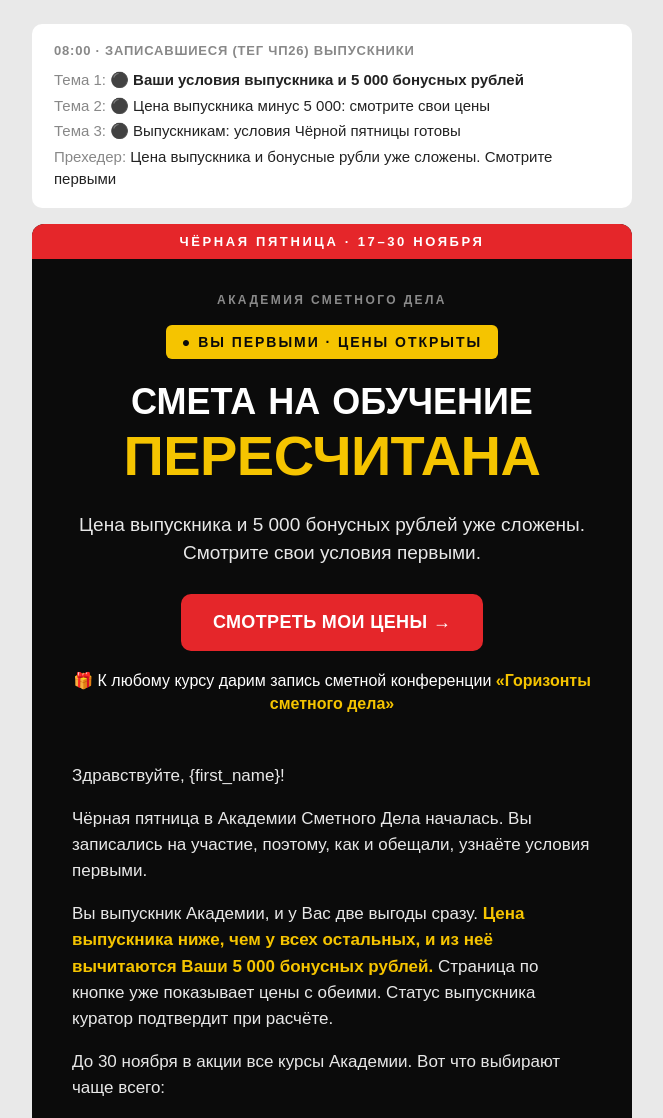
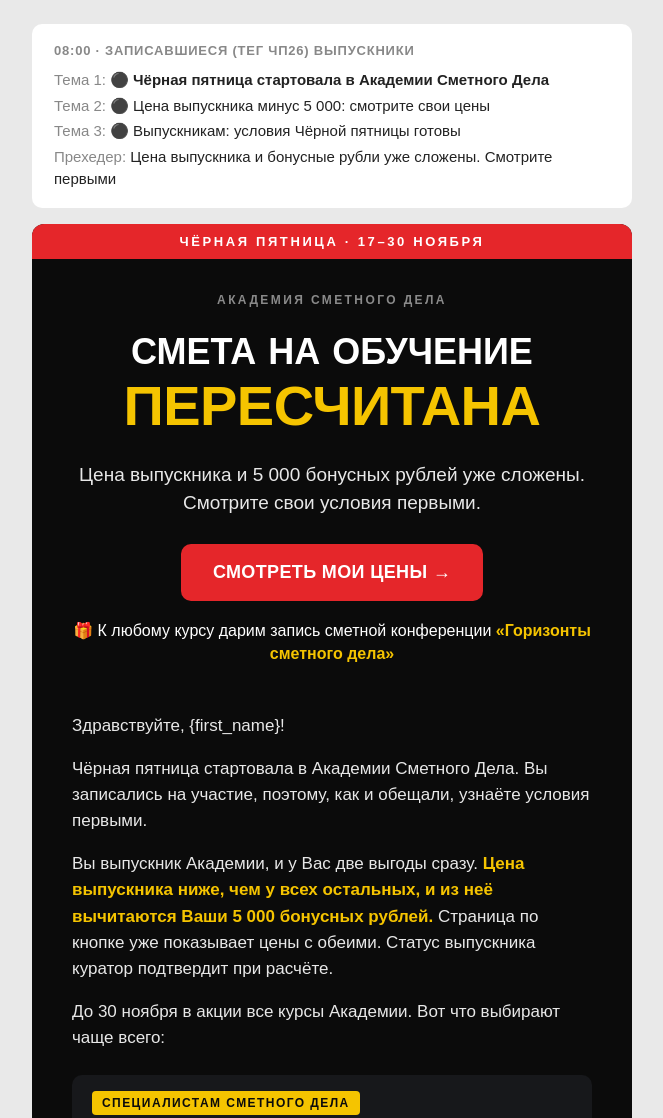
Before and after one commit to acerkill-wq/asd-chp26-pisma-9250, a plain HTML site: page p_17-11_zapisavshiesya_vypuskniki.html in a window 1280 px wide. Shown: the top 1118 px of the page, without its empty margins (308-971 px from the left). Drawn offline with Linux system fonts and the light colour scheme.

Commit message:
Add files via upload

```diff
--- a/p_17-11_zapisavshiesya_vypuskniki.html
+++ b/p_17-11_zapisavshiesya_vypuskniki.html
@@ -29,7 +29,7 @@
 
 <div class="subj">
   <b class="h">08:00 · ЗАПИСАВШИЕСЯ (ТЕГ ЧП26) ВЫПУСКНИКИ</b>
-  <p style="margin:8px 0 4px;font-size:15px"><span style="color:#888">Тема 1:</span> <b>⚫ Ваши условия выпускника и 5 000 бонусных рублей</b></p>
+  <p style="margin:8px 0 4px;font-size:15px"><span style="color:#888">Тема 1:</span> <b>⚫ Чёрная пятница стартовала в Академии Сметного Дела</b></p>
   <p style="margin:0 0 4px;font-size:15px"><span style="color:#888">Тема 2:</span> ⚫ Цена выпускника минус 5 000: смотрите свои цены</p>
   <p style="margin:0 0 4px;font-size:15px"><span style="color:#888">Тема 3:</span> ⚫ Выпускникам: условия Чёрной пятницы готовы</p>
   <p style="margin:0;font-size:15px"><span style="color:#888">Прехедер:</span> Цена выпускника и бонусные рубли уже сложены. Смотрите первыми</p>
@@ -43,10 +43,7 @@
   <tr><td bgcolor="#E5262A" style="background:#E5262A;padding:10px 20px;text-align:center;font-family:Arial,Helvetica,sans-serif;font-size:13px;font-weight:bold;letter-spacing:.2em;color:#ffffff">ЧЁРНАЯ ПЯТНИЦА · 17–30&nbsp;НОЯБРЯ</td></tr>
 
   <tr><td class="pad" bgcolor="#0b0b0b" style="background:#0b0b0b;padding:34px 40px 10px;text-align:center">
-    <p style="margin:0 0 18px;font-family:Arial,Helvetica,sans-serif;font-size:12px;font-weight:bold;letter-spacing:.2em;color:#8a8a8a">АКАДЕМИЯ СМЕТНОГО ДЕЛА</p>
-    <table role="presentation" cellpadding="0" cellspacing="0" align="center" style="margin:0 auto 24px"><tr>
-      <td class="tag" bgcolor="#F5C400" style="background:#F5C400;border-radius:6px;padding:9px 16px;font-family:Arial,Helvetica,sans-serif;font-size:14px;font-weight:bold;letter-spacing:.14em;color:#0b0b0b;white-space:nowrap">● ВЫ ПЕРВЫМИ · ЦЕНЫ ОТКРЫТЫ</td>
-    </tr></table>
+    <p style="margin:0 0 26px;font-family:Arial,Helvetica,sans-serif;font-size:12px;font-weight:bold;letter-spacing:.2em;color:#8a8a8a">АКАДЕМИЯ СМЕТНОГО ДЕЛА</p>
     <p class="h1" style="margin:0;font-family:Arial Black,Arial,Helvetica,sans-serif;font-size:36px;line-height:1.1;font-weight:900;color:#ffffff;text-transform:uppercase">Смета на обучение</p>
     <p class="big" style="margin:6px 0 0;font-family:Arial Black,Arial,Helvetica,sans-serif;font-size:56px;line-height:1.05;font-weight:900;color:#F5C400;text-transform:uppercase;letter-spacing:-.01em">пересчитана</p>
     <p class="lead" style="margin:24px 0 28px;font-family:Arial,Helvetica,sans-serif;font-size:19px;line-height:1.45;color:#e8e8e8">Цена выпускника и 5 000 бонусных рублей уже сложены. Смотрите свои условия первыми.</p>
@@ -59,7 +56,7 @@
 
   <tr><td class="pad" style="padding:38px 40px 8px">
     <p style="margin:0 0 16px;font-family:Arial,Helvetica,sans-serif;font-size:17px;line-height:1.55;color:#e8e8e8">Здравствуйте, {first_name}!</p>
-    <p style="margin:0 0 16px;font-family:Arial,Helvetica,sans-serif;font-size:17px;line-height:1.55;color:#e8e8e8">Чёрная пятница в Академии Сметного Дела началась. Вы записались на участие, поэтому, как и обещали, узнаёте условия первыми.</p>
+    <p style="margin:0 0 16px;font-family:Arial,Helvetica,sans-serif;font-size:17px;line-height:1.55;color:#e8e8e8">Чёрная пятница стартовала в Академии Сметного Дела. Вы записались на участие, поэтому, как и обещали, узнаёте условия первыми.</p>
     <p style="margin:0 0 16px;font-family:Arial,Helvetica,sans-serif;font-size:17px;line-height:1.55;color:#e8e8e8">Вы выпускник Академии, и у Вас две выгоды сразу. <b style="color:#F5C400">Цена выпускника ниже, чем у всех остальных, и из неё вычитаются Ваши 5&nbsp;000 бонусных рублей.</b> Страница по кнопке уже показывает цены с обеими. Статус выпускника куратор подтвердит при расчёте.</p>
     <p style="margin:0 0 16px;font-family:Arial,Helvetica,sans-serif;font-size:17px;line-height:1.55;color:#e8e8e8">До 30&nbsp;ноября в акции все курсы Академии. Вот что выбирают чаще всего:</p>
   </td></tr>
```
Also changed, not shown: index.html (+2 -2 lines), p_17-11_zapisavshiesya.html (+1 -1 lines).
